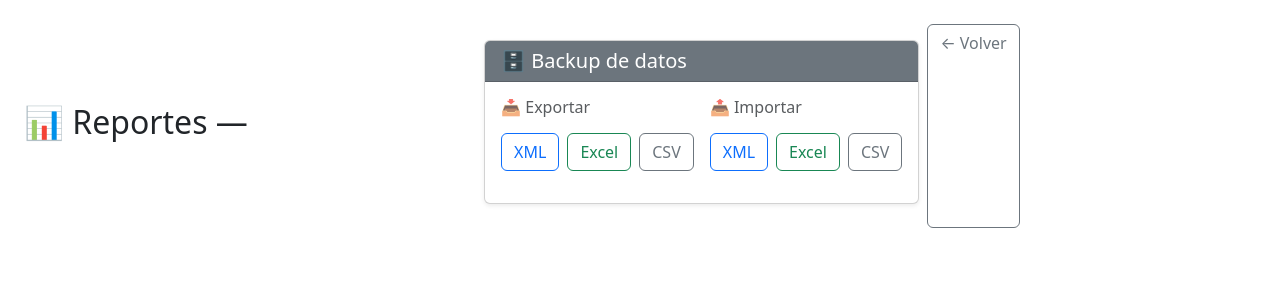
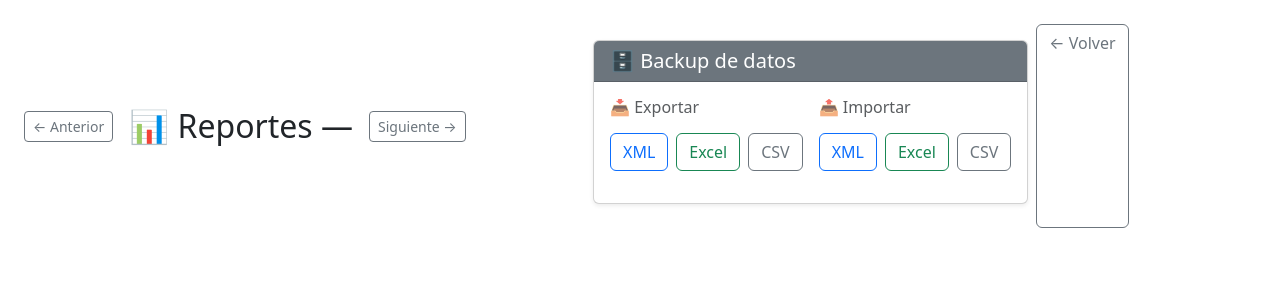
Before and after one commit to marzvk/Gim-app, a Django app: template templates/clientes/reportes.html in a window 1280 px wide. Shown: the top 300 px of the page. Run offline with Django 5.2, Linux system fonts and the light colour scheme; the template is opened without the code that fills it, so the values that code supplies are empty; some libraries are stand-ins or nearby versions.

Commit message:
feat: Reportes historicos Dueño

```diff
--- a/templates/clientes/reportes.html
+++ b/templates/clientes/reportes.html
@@ -6,7 +6,15 @@
 <div class="container-fluid">
 
     <div class="d-flex justify-content-between align-items-center mb-4">
-        <h2>📊 Reportes — {{ mes_actual|date:"F Y" }}</h2>
+        <div class="d-flex align-items-center gap-3">
+            <a href="{% url 'reportes' %}?mes={{ mes_anterior_param }}" class="btn btn-outline-secondary btn-sm">← Anterior</a>
+            <h2 class="mb-0">📊 Reportes — {{ mes_actual|date:"F Y" }}</h2>
+            {% if es_mes_actual %}
+                <button class="btn btn-outline-secondary btn-sm" disabled>Siguiente →</button>
+            {% else %}
+                <a href="{% url 'reportes' %}?mes={{ mes_siguiente_param }}" class="btn btn-outline-secondary btn-sm">Siguiente →</a>
+            {% endif %}
+        </div>
 
 
         <div class="d-flex gap-2">
```
Also changed, not shown: apps/clientes/views.py (+22 -3 lines).
